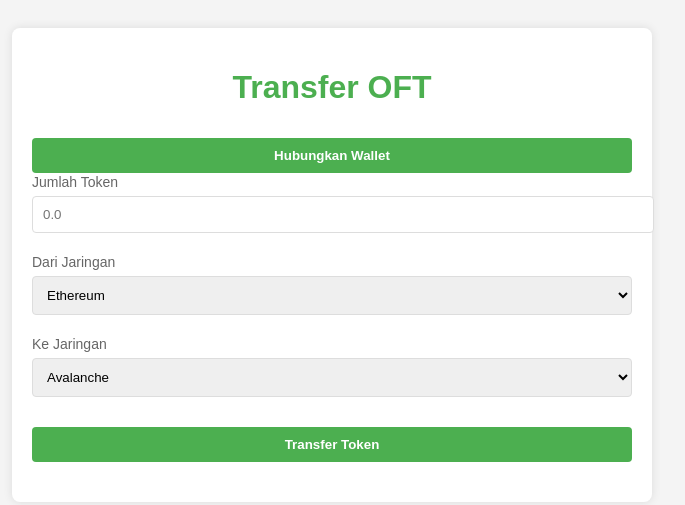
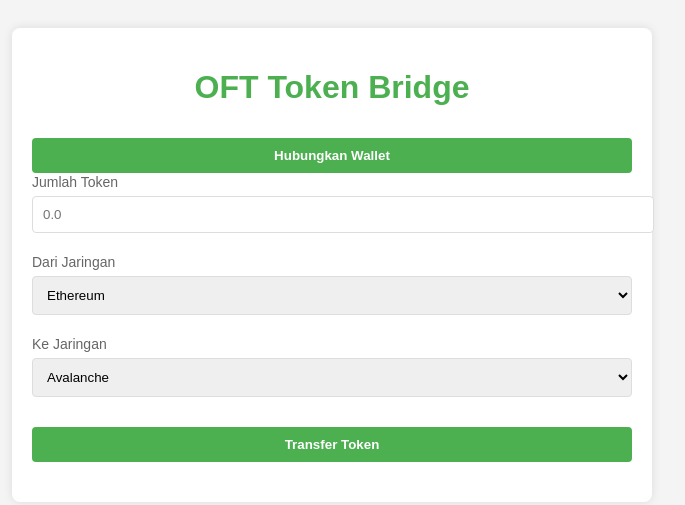
Before and after one commit to boisblue/dex, a plain HTML site: page index.html in a window 1280 px wide. Shown: the whole page, without its empty margins (308-993 px from the left). Drawn offline with Linux system fonts and the light colour scheme.

Commit message:
Update index.html

```diff
--- a/index.html
+++ b/index.html
@@ -3,7 +3,7 @@
 <head>
     <meta charset="UTF-8">
     <meta name="viewport" content="width=device-width, initial-scale=1.0">
-    <title>Transfer OFT LayerZero</title>
+    <title>OFT Token Bridge</title>
     <style>
         body {
             font-family: Arial, sans-serif;
@@ -61,7 +61,7 @@
 <body>
 
     <div class="container">
-        <h1>Transfer OFT</h1>
+        <h1>OFT Token Bridge</h1>
 
         <!-- Connect Wallet -->
         <button id="connectWalletButton">Hubungkan Wallet</button>
```
